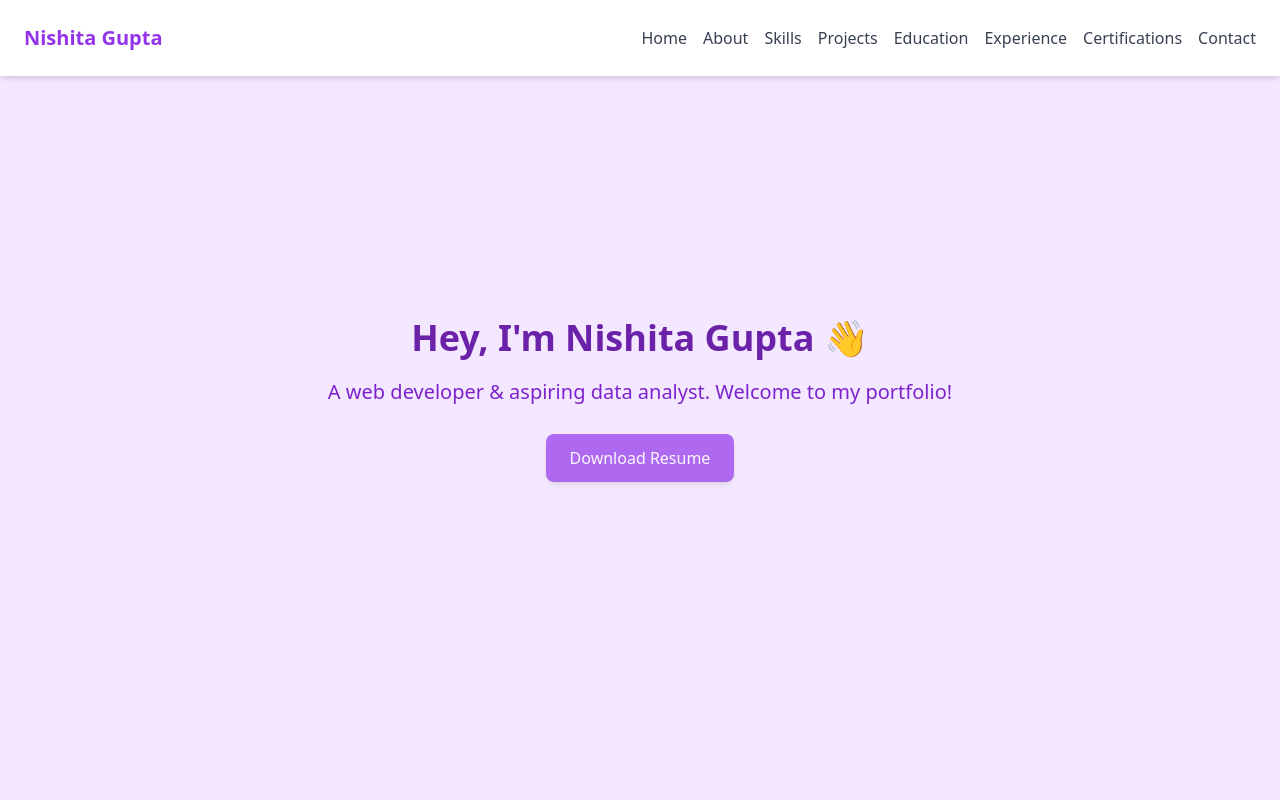
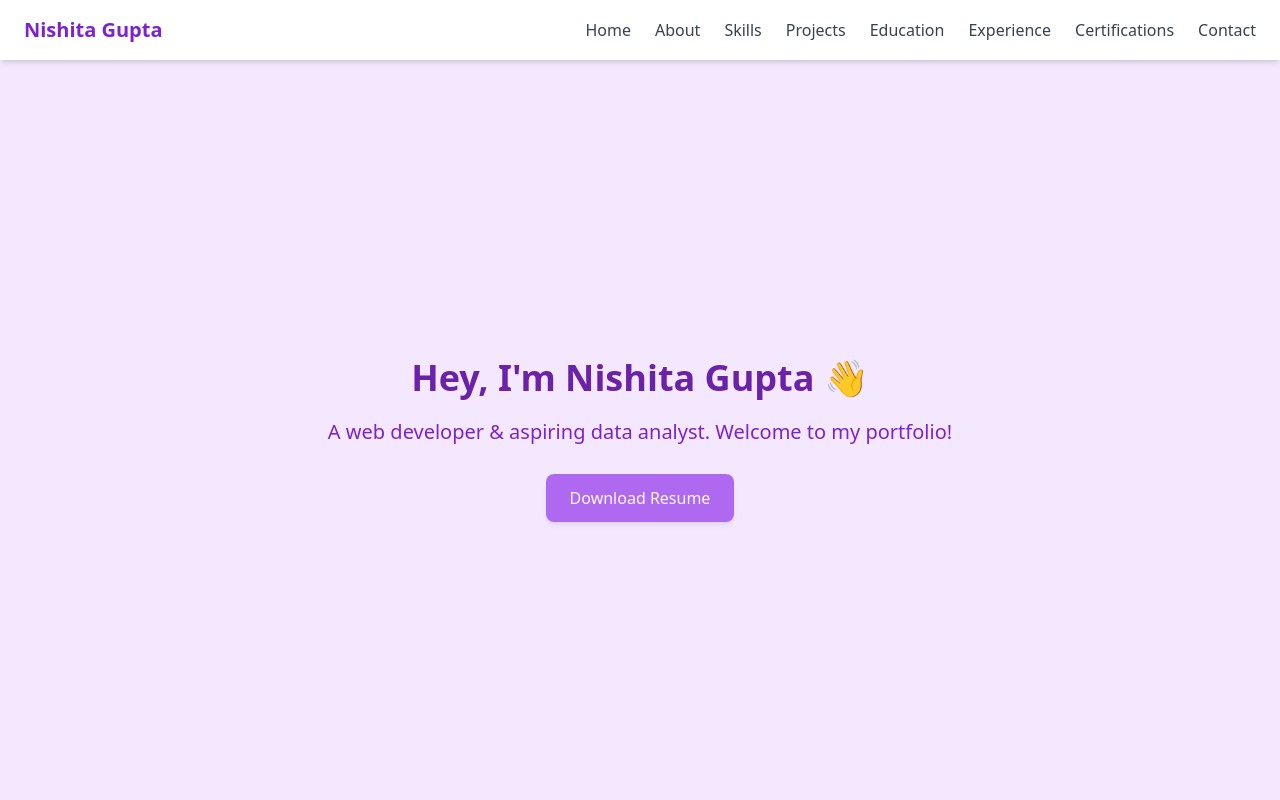
Before and after one commit to Nishita-Gupta/nishita-portfolio, a React (Vite) app: page / in a window 1280 px wide. Shown: the top 800 px of the page. Built offline with nearby package versions, Linux system fonts and the light colour scheme; the HTML template or start-up script is replaced by a standard one.

Commit message:
made some changes

```diff
--- a/package.json
+++ b/package.json
@@ -8,7 +8,8 @@
   },
   "dependencies": {
     "react": "^18.2.0",
-    "react-dom": "^18.2.0"
+    "react-dom": "^18.2.0",
+    "react-icons": "^5.5.0"
   },
   "devDependencies": {
     "@vitejs/plugin-react": "^4.6.0",
--- a/src/components/Hero.jsx
+++ b/src/components/Hero.jsx
@@ -1,6 +1,6 @@
 function Hero() {
   return (
-    <section id="home" className="min-h-screen bg-purple-100 flex flex-col justify-center items-center px-10">
+    <section id="home" className="pt-20 min-h-screen bg-purple-100 flex flex-col justify-center items-center px-10">
 
       <h2 className="text-4xl font-bold text-purple-800 mb-5">Hey, I'm Nishita Gupta 👋</h2>
       <p className="text-xl text-purple-700 mb-7">
--- a/src/components/Navbar.jsx
+++ b/src/components/Navbar.jsx
@@ -1,19 +1,60 @@
-function Navbar() {
+import React, { useState } from "react";
+import { FiMenu, FiX } from "react-icons/fi"; // Icons from react-icons
+
+const Navbar = () => {
+  const [menuOpen, setMenuOpen] = useState(false);
+
+  const toggleMenu = () => setMenuOpen(!menuOpen);
+
+  const navItems = [
+    { name: "Home", link: "#hero" },
+    { name: "About", link: "#about" },
+    { name: "Skills", link: "#skills" },
+    { name: "Projects", link: "#projects" },
+    { name: "Education", link: "#education" },
+    { name: "Experience", link: "#experience" },
+    { name: "Certifications", link: "#certifications" },
+    { name: "Contact", link: "#contact" },
+  ];
+
   return (
-    <nav className="fixed top-0 w-full bg-white shadow-md p-6 flex justify-between items-center">
-      <h1 className="text-xl font-bold text-purple-600">Nishita Gupta</h1>
-      <ul className="flex space-x-4">
-        <li><a href="#home" className="text-gray-700 hover:text-purple-600 ">Home</a></li>
-        <li><a href="#about" className="text-gray-700 hover:text-purple-600">About</a></li>
-        <li><a href="#skills" className="text-gray-700 hover:text-purple-600">Skills</a></li>
-        <li><a href="#projects" className="text-gray-700 hover:text-purple-600">Projects</a></li>
-        <li><a href="#education" className="text-gray-700 hover:text-purple-600">Education</a></li>
-        <li><a href="#experience" className="text-gray-700 hover:text-purple-600">Experience</a></li>
-        <li><a href="#certifications" className="text-gray-700 hover:text-purple-600">Certifications</a></li>
-        <li><a href="#contact" className="text-gray-700 hover:text-purple-600">Contact</a></li>
-      </ul>
+    <nav className="fixed top-0 left-0 right-0 bg-white shadow-md z-50">
+      <div className="flex items-center justify-between px-6 py-4 max-w-7xl mx-auto">
+        <h1 className="text-xl font-bold text-purple-700">
+          Nishita <span className="block md:inline">Gupta</span>
+        </h1>
+
+
+        <div className="md:hidden" onClick={toggleMenu}>
+          {menuOpen ? <FiX size={24} /> : <FiMenu size={24} />}
+        </div>
+
+        <ul className="hidden md:flex space-x-6 text-gray-700 font-medium">
+          {navItems.map((item) => (
+            <li key={item.name}>
+              <a href={item.link} className="hover:text-purple-600">{item.name}</a>
+            </li>
+          ))}
+        </ul>
+      </div>
+
+      {menuOpen && (
+        <ul className="md:hidden bg-white px-6 pb-4 text-center space-y-2 text-gray-700 font-medium">
+          {navItems.map((item) => (
+            <li key={item.name}>
+              <a
+                href={item.link}
+                onClick={() => setMenuOpen(false)}
+                className="block py-2 border-b border-gray-200"
+              >
+                {item.name}
+              </a>
+            </li>
+          ))}
+        </ul>
+      )}
     </nav>
   );
-}
+};
 
 export default Navbar;
```
Also changed, not shown: 1 other file (tests, documents, lock files or other folders).
